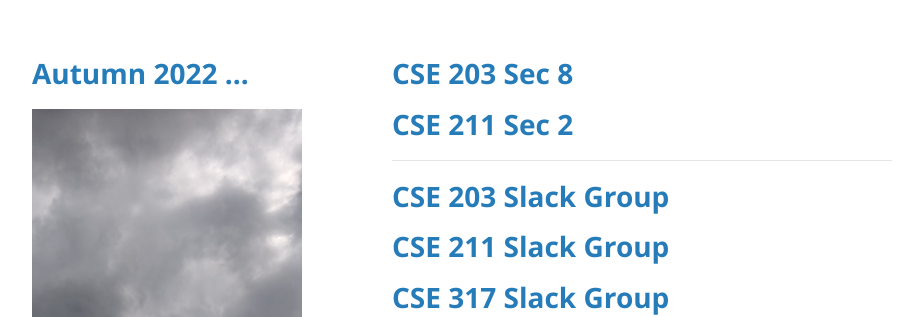
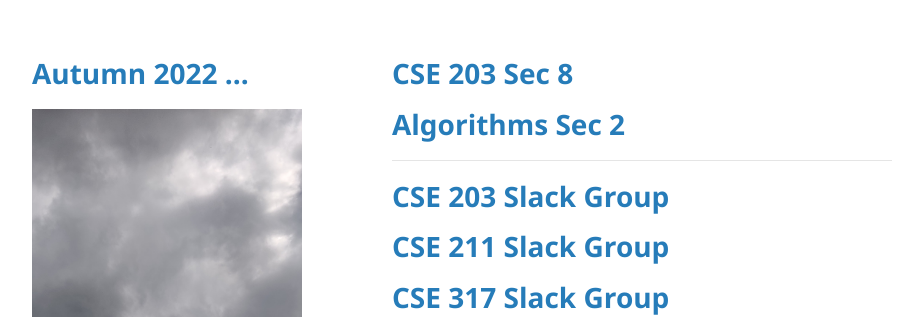
Before and after one commit to mohammadmotiurrahman/mohammadmotiurrahman.github.io, a Jekyll site: the page built from index.md, in a window 1280 px wide. Shown: the top 317 px of the page, without its empty margins (178-1101 px from the left). Built offline with Jekyll 4.4.1, drawn with Linux system fonts in a browser that asks for light colours; our own code applies the rules of GitHub Pages for plain Markdown files.

Commit message:
Update index.md

```diff
--- a/index.md
+++ b/index.md
@@ -1,5 +1,5 @@
 # [CSE 203 Sec 8](https://mohammadmotiurrahman.github.io/cse203_8)
-# [CSE 211 Sec 2](https://mohammadmotiurrahman.github.io/cse211_2)
+# [Algorithms Sec 2](https://mohammadmotiurrahman.github.io/cse211_2)
 
 * * *
 # [CSE 203 Slack Group](https://cse203autumn22.slack.com/)
```
